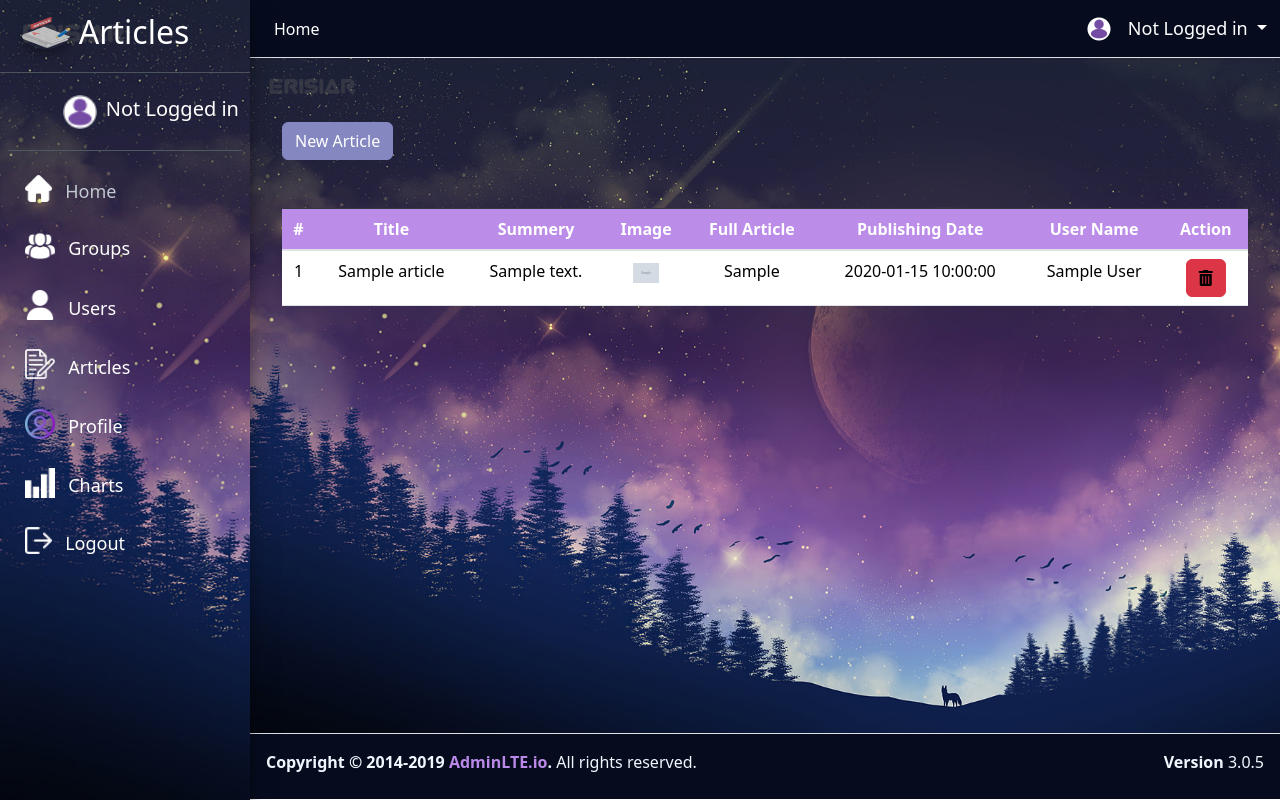
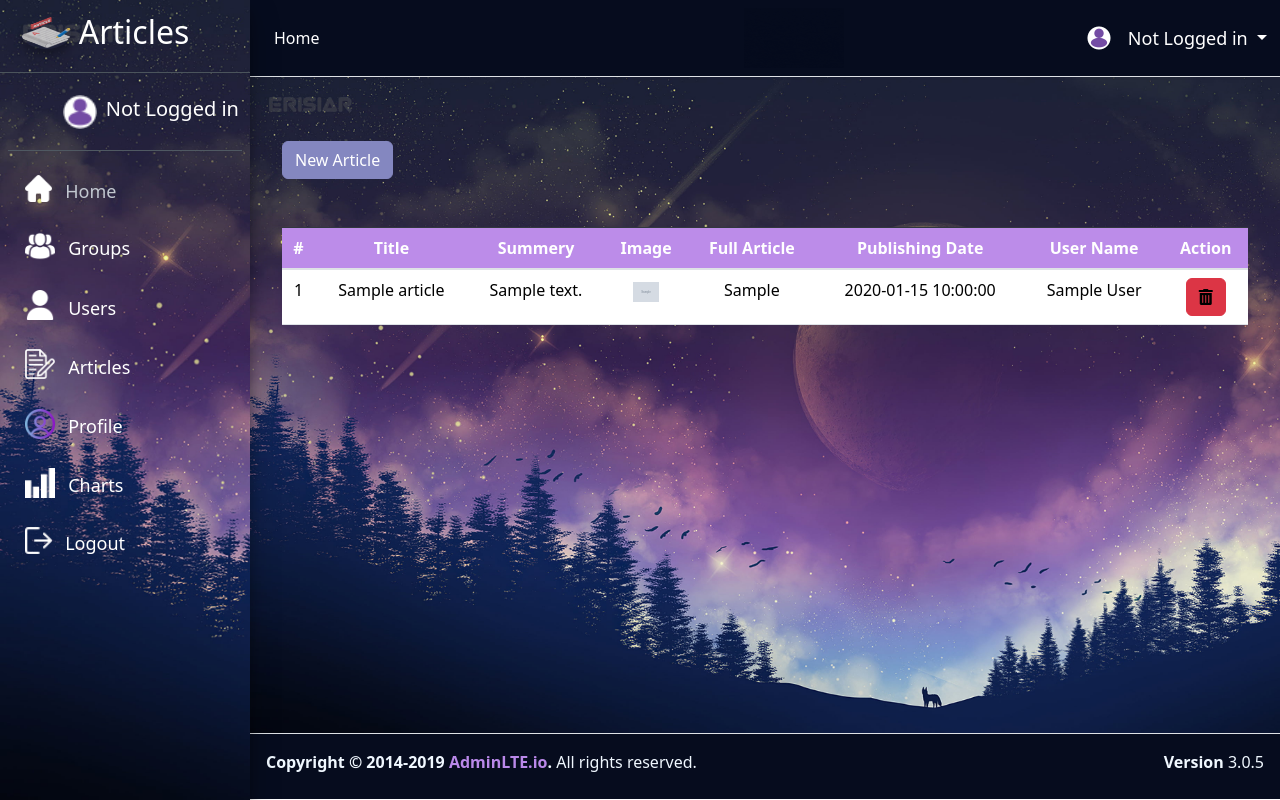
Before and after one commit to weamibrahim/Article_PHP_Project, a PHP site: page /views/articles/show.php in a window 1280 px wide. Run offline with PHP 8.4, Linux system fonts and the light colour scheme; tables that the repository leaves empty or names only in its code hold one stand-in row (values such as "Sample post"); grey boxes marked "Sample" are stand-in pictures; some libraries are stand-ins or nearby versions.

Commit message:
add_logo

```diff
--- a/Demo/views/includes/topbar.php
+++ b/Demo/views/includes/topbar.php
@@ -6,11 +6,21 @@
       </li>
     </ul>
 
-    <ul class="navbar-nav" style="margin-left: 400px;">
+    <ul class="navbar-nav " style="margin-left: 400px;">
     <li class="nav-item">
 
 
       </li>
+
+    </ul>
+
+
+
+
+    <ul class="navbar-nav ml-3">
+      <li nav-item>
+          <img src="../../assets/dist/img/Article (2).gif" width="100px" height="60px">
+       </li>
 
     </ul>
 
```
Also changed, not shown: Demo/assets/dist/img/Article (1).gif (added), Demo/assets/dist/img/Article (2).gif (added), Demo/assets/dist/img/Article.gif (added).
